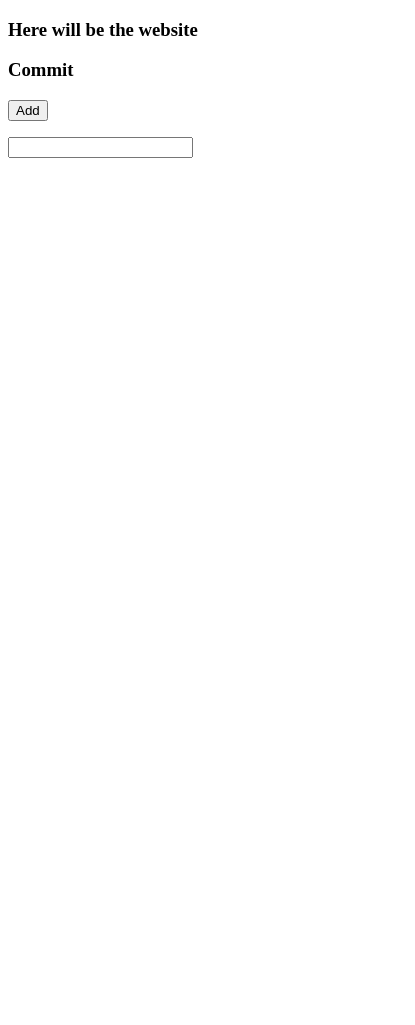
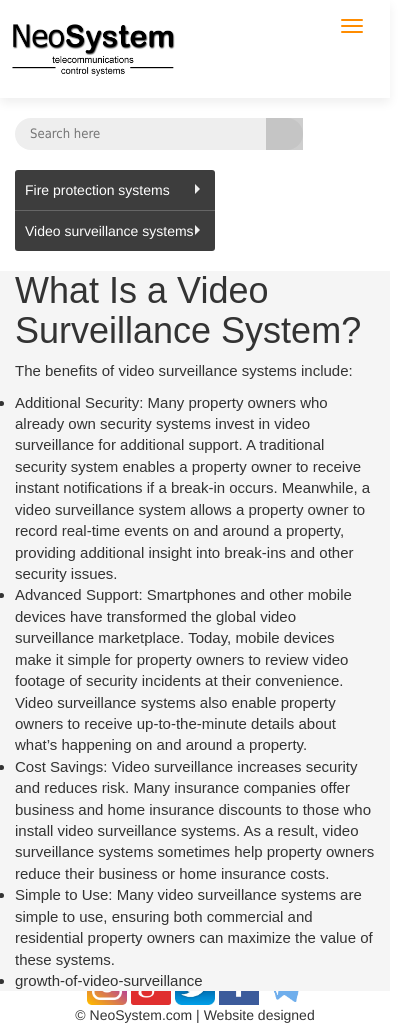
Before and after one commit to rocketDevTeam/pruductShop, a plain HTML site: page index.html in a window 390 px wide. Shown: the whole page, 415 px wide, since content can reach past the window. Before the commit the page ends 844 px from the top, so only its background shows below. Drawn offline with nearby package versions, Linux system fonts and the light colour scheme; grey boxes are pictures that could not be loaded.

Commit message:
Something new

```diff
--- a/index.html
+++ b/index.html
@@ -1,23 +1,128 @@
 <!DOCTYPE html>
 <html lang="en">
+<head>
+  <meta charset="UTF-8">
+  <meta name="viewport" content="width=device-width, initial-scale=1.0">
+  <meta http-equiv="X-UA-Compatible" content="ie=edge">
 
-<head>
-    <meta charset="UTF-8">
-    <meta name="viewport" content="width=device-width, initial-scale=1.0">
-    <meta http-equiv="X-UA-Compatible" content="ie=edge">
-    <link rel="stylesheet" type="text/css" href="style.css">
-    <link rel="stylesheet" type="text/css" href="script.js">
-    <title>NeoSystem</title>
+  <link rel="stylesheet" href="style.css">
 
+<link rel="stylesheet" href="https://maxcdn.bootstrapcdn.com/bootstrap/3.4.0/css/bootstrap.min.css">
+<script src="https://ajax.googleapis.com/ajax/libs/jquery/3.4.1/jquery.min.js"></script>
+<script src="https://maxcdn.bootstrapcdn.com/bootstrap/3.4.0/js/bootstrap.min.js"></script>
+
+
+  <title>NeoSystem</title>
 </head>
+<body>
+  <header class="header">
+    <nav class="navbar navbar-style">
 
-<body>
-    <h3>Here will be the website</h3>
-    <h3>Commit</h3>
+      <div class="container">
 
-    <p><button>Add</button></p>
-    <input>
+        <div class="navbar-header">
 
+          <button type="button" class="navbar-toggle" data-toggle="collapse" data-target="#micon">
+            <span class="icon-bar"></span>
+            <span class="icon-bar"></span>
+            <span class="icon-bar"></span>
+          </button>
+
+          <a href=""> <img class="logo" src="logo.png"> </a>
+        </div>
+
+          <div class="collapse navbar-collapse" id="micon">
+        <ul class="nav navbar-nav navbar-right">
+          <li><a href="">Home</a></li>
+          <li><a href="">Products</a></li>
+          <li><a href="">Services</a></li>
+          <li><a href="">About us</a></li>
+          <li><a href="">Contacts</a></li>
+        </ul>
+             </div>
+      </div>
+    </nav>
+
+    <div class="container">
+      <div class="row">
+        <div class="col-sm-4 banner-search">
+
+            <form action="" method="get" class="search">
+                <input name="s" placeholder="Search here" type="search" class="input">
+                <input type="submit" name="" value="" class="submit" />
+              </form>
+
+              <div class="sidebar">
+                  <ul class="menu">
+                    <li class="p_menu"><a href="#">Fire protection systems </a>
+                      <ul class="v_menu">
+                        <li><a href="#">Fire Fighting Systems</a></li>
+                        <li><a href="#">Fire Pump System</a></li>
+                        <li><a href="#">Automatic Sprinkler</a></li>
+                        <li><a href="#">Wet Riser system</a></li>
+                        <li><a href="#">Dry Riser system with Breeching inlet</a></li>
+                        <li><a href="#">Fire Suppression Systems</a></li>
+                        <li><a href="#">Fire Detection and alarm System</a></li>
+                      </ul>
+                    </li>
+                    <li class="p_menu"><a href="#">Video surveillance systems</a>
+                      <ul class="v_menu">
+                        <li><a href="#">Analog system</a></li>
+                        <li><a href="#">Combined system</a></li>
+                        <li><a href="#">Hybrid system</a></li>
+                        <li><a href="#">Network system</a></li>
+                        <li><a href="#">CCTV</a></li>
+                      </ul>
+                    </li>
+
+                  </ul>
+                  </div>
+
+
+        </div>
+
+
+
+        <div class="col-sm-8 banner-info">
+          <h1>What Is a Video Surveillance System?</h1>
+
+          <p>The benefits of video surveillance systems include:
+            <ul>
+
+              <li>Additional Security: Many property owners who already own security systems invest in video surveillance for additional support. A traditional security system enables a property owner to receive instant notifications if a break-in occurs. Meanwhile, a video surveillance system allows a property owner to record real-time events on and around a property, providing additional insight into break-ins and other security issues.</li>
+              <li>Advanced Support: Smartphones and other mobile devices have transformed the global video surveillance marketplace. Today, mobile devices make it simple for property owners to review video footage of security incidents at their convenience. Video surveillance systems also enable property owners to receive up-to-the-minute details about what’s happening on and around a property.</li>
+              <li>Cost Savings: Video surveillance increases security and reduces risk. Many insurance companies offer business and home insurance discounts to those who install video surveillance systems. As a result, video surveillance systems sometimes help property owners reduce their business or home insurance costs.</li>
+             <li> Simple to Use: Many video surveillance systems are simple to use, ensuring both commercial and residential property owners can maximize the value of these systems.</li>
+             <li> growth-of-video-surveillance</li>
+
+          </ul>
+          </p>
+          </div>
+
+      </div>
+    </div>
+  </header>
+
+
+<!--footer-->
+
+
+<footer>
+<div class="logo">
+    <a href=""> <img class="logo" src="logo.png"> </a>
+  </div>
+
+  <div class="socials">
+    <a href="#"><img src="instagram-256x256.png" alt="" width="40px" height="auto"></a>
+    <a href="#"><img src="google-plus.png" alt="" width="40px" height="auto"></a>
+    <a href="#"><img src="new-twitter-icon-iphones2-e1342012185459.jpg" alt="" width="40px" height="auto"></a>
+    <a href="#"><img src="w512h5121347464873Facebookalt1.png" alt="" width="40px" height="auto"></a>
+    <a href="#"><img src="Без названия.png" alt="" width="40px" height="auto"></a>
+  </div>
+
+  <div class="footer-bottom">
+    &copy NeoSystem.com | Website designed
+  </div>
+</footer>
 </body>
-
 </html>
--- a/style.css
+++ b/style.css
@@ -0,0 +1,173 @@
+* {
+  margin: 0;
+  padding: 0;
+}
+
+.header{
+
+  height: 100vh;
+
+}
+
+.navbar-style{
+
+  box-shadow: 0 5px 10px #efefef;
+  text-transform: uppercase;
+
+}
+.logo{
+
+  height: 96px;
+  padding: 2px 10px;
+}
+
+.icon-bar{
+
+  background: darkorange;
+}
+
+li a{
+  color: black;
+}
+
+.search {
+
+	width: 80%;
+	position: relative;
+}
+
+.search input {
+	border: none;
+}
+
+
+.search .input {
+
+	width: 100%;
+	padding: 8px 37px 9px 15px;
+	-moz-box-sizing: border-box;
+	box-sizing: border-box;
+
+	border-radius: 20px;
+
+	background: #EEE;
+	font: 13px Tahoma, Arial, sans-serif;
+	color: #555;
+	outline: none;
+}
+
+.search .submit{
+  /* позиционируем кнопку абсолютно от правого края формы */
+	position: absolute;
+	top: 0;
+	right: 0;
+
+	width: 37px;
+
+	/* растягиваем кнопку на всю высоту формы */
+	height: 100%;
+
+	cursor: pointer;
+	background: url(https://lh4.googleusercontent.com/-b-5aBxcxarY/UAfFW9lVyjI/AAAAAAAABUg/gQtEXuPuIds/s13/go.png) 50% no-repeat;
+
+	/* добавляем прозрачность кнопке отправки */
+	opacity: 0.5;
+}
+
+.search .submit:hover {
+	opacity: 0.8;
+}
+
+.banner-search, .banner-info{
+
+  margin: 30px, 0;
+}
+
+.banner-info{
+  background-color: whitesmoke;
+  font-family: Arial, Helvetica, sans-serif;
+  font-size: 15px;
+}
+
+
+
+
+
+
+
+.sidebar ul{
+	margin: 0;
+	padding: 0;
+	list-style: none;
+}
+.menu a{
+	background:#3d3d3d;
+	color: #fff;
+	padding: 10px;
+	display: block;
+	border-bottom: 1px solid #666;
+	transition: 0.5s all;
+}
+.sidebar{
+	width: 200px;
+	margin-top: 20px;
+}
+.menu a:hover{
+	background: #666;
+	padding: 10px 0 10px 20px;
+}
+.menu li:first-child a, .menu li .v_menu li:first-child a{
+	border-radius: 3px 3px 0 0;
+}
+.menu li:last-child a, .menu li .v_menu li:last-child a{
+	border-radius: 0 0 3px 3px;
+	border-bottom: 0;
+}
+.menu li .v_menu li a{
+	border-radius: 0;
+}
+.p_menu{position: relative;}
+.v_menu{
+	position: absolute;
+	width: 100%;
+	left: 100%;
+	top: -9999px;
+	opacity: 0;
+	border-left: 10px solid transparent;
+	transition: 0.5s opacity;
+}
+.p_menu:hover .v_menu{
+	opacity: 1;
+	top: 0;
+}
+.p_menu::after{
+	content: "";
+	position: absolute;
+	border:5px solid;
+	border-color: transparent  transparent transparent  #eee;
+	top:1em;
+	right: 0.7em;
+	transition: 0.5s;
+}
+.p_menu:hover::after{
+	transform: scaleX(-1);
+}
+
+
+/*footer*/
+
+footer{
+  width: 100%;
+  height: auto;
+  background: white;
+  margin: 0 auto;
+  text-align: center;
+  padding-top: 25px;
+
+}
+
+.footer .socials {
+  margin-left: 10px;
+  margin-bottom: 10px;
+
+}
```
Also changed, not shown: google-plus.png (added), instagram-256x256.png (added), logo.png (added), new-twitter-icon-iphones2-e1342012185459.jpg (added), w512h5121347464873Facebookalt1.png (added), Без названия.png (added).
